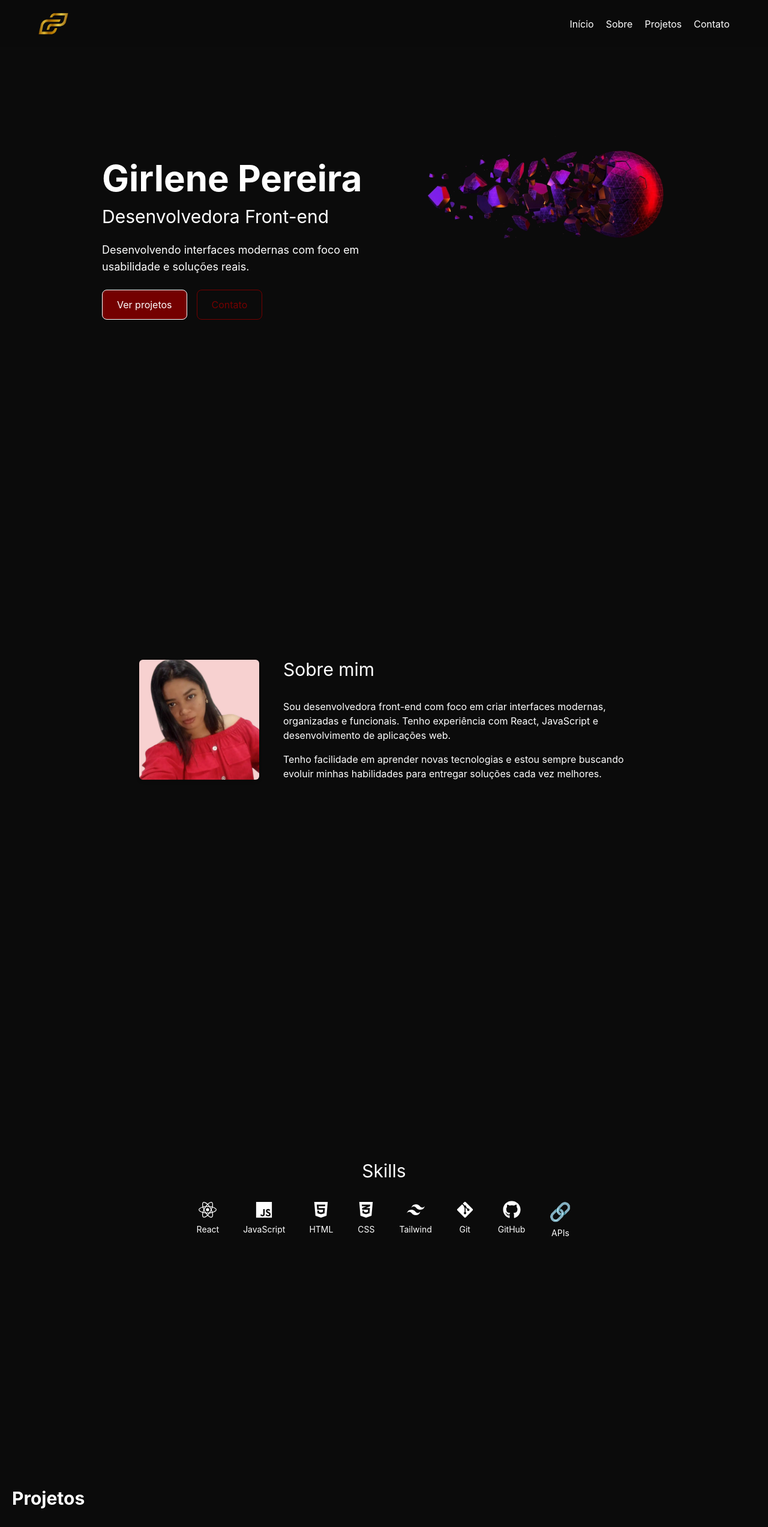
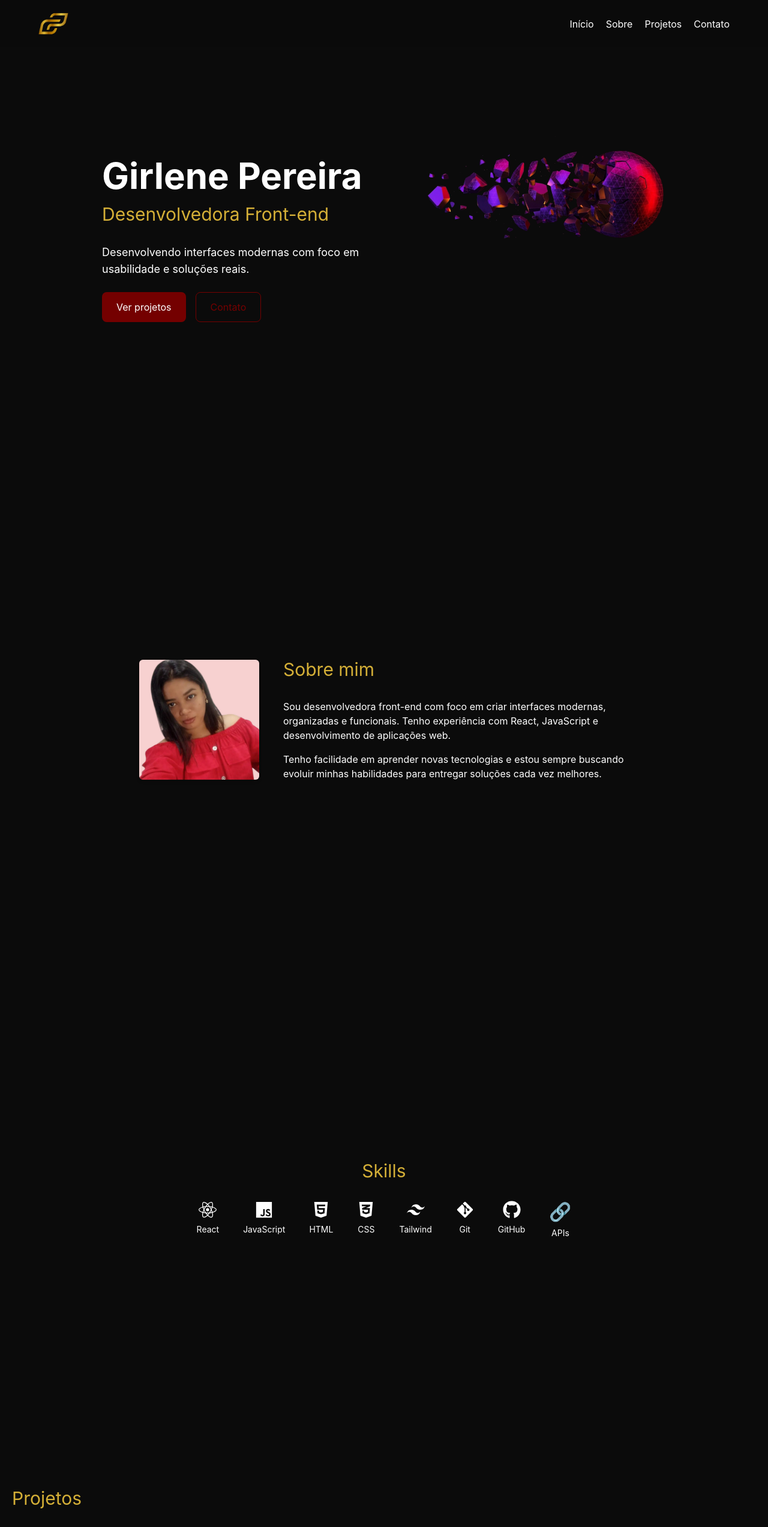
Before and after one commit to Girlene22/portfolio-girlene, a React (Vite) app: page / in a window 1280 px wide. Shown: the top 2546 px of the page at 60% size. Built offline with nearby package versions, Linux system fonts and the light colour scheme.

Commit message:
refatoração: correção do componente reutilizável Title

```diff
--- a/src/components/About.jsx
+++ b/src/components/About.jsx
@@ -1,5 +1,5 @@
 import foto from "../assets/foto-sobre.jpg";
-import Title from "./Title"; // Componente de título
+import Title from "./Title";
 
 function About() {
   return (
--- a/src/components/Contact.jsx
+++ b/src/components/Contact.jsx
@@ -1,5 +1,5 @@
 import { FaGithub, FaLinkedin, FaEnvelope } from "react-icons/fa";
-import Title from "./Title"; // Importando o componente Title
+import Title from "./Title";
 
 function Contact() {
   return (
--- a/src/components/Hero.jsx
+++ b/src/components/Hero.jsx
@@ -1,4 +1,5 @@
 import heroImg from "../assets/hero-sphere-red.png";
+import Title from "./Title";
 
 function Hero() {
   return (
@@ -9,9 +10,7 @@ function Hero() {
       {/* Texto principal */}
       <div className="hero-text max-w-xl text-center md:text-left">
         <h1 className="text-5xl md:text-6xl font-bold mb-4">Girlene Pereira</h1>
-        <h2 className="text-2xl md:text-3xl text-[--secondary] mb-6">
-          Desenvolvedora Front-end
-        </h2>
+        <Title>Desenvolvedora Front-end</Title>
 
         <p className="mb-6 text-lg">
           Desenvolvendo interfaces modernas com foco em usabilidade e soluções
--- a/src/components/Projects.jsx
+++ b/src/components/Projects.jsx
@@ -1,6 +1,7 @@
 import { useState } from "react";
 import ProjectDetail from "./ProjectDetail";
 import cardapioImg from "../assets/cardapio-olinda.png";
+import Title from "./Title";
 
 function Projects() {
   const [selectedProject, setSelectedProject] = useState(null);
@@ -45,7 +46,7 @@ function Projects() {
 
   return (
     <section id="projects" className="py-20 px-5">
-      <h2 className="text-3xl font-bold mb-10 text-[--secondary]">Projetos</h2>
+      <Title>Projetos</Title>
 
       {/* Grid de projetos */}
       <div className="grid grid-cols-1 sm:grid-cols-1 md:grid-cols-2 lg:grid-cols-4 gap-6">
--- a/src/components/Skills.jsx
+++ b/src/components/Skills.jsx
@@ -7,7 +7,7 @@ import {
   FaGithub,
 } from "react-icons/fa";
 import { SiTailwindcss } from "react-icons/si";
-import Title from "./Title"; // Importando seu componente de título
+import Title from "./Title";
 
 function Skills() {
   // lista de skills
--- a/src/components/Title.jsx
+++ b/src/components/Title.jsx
@@ -1,5 +1,7 @@
 function Title({ children }) {
-  return <h2 className="text-3xl mb-8 text-[--secondary]">{children}</h2>;
+  return (
+    <h2 className="text-3xl mb-8 text-[color:var(--secondary)]">{children}</h2>
+  );
 }
 
 export default Title;
--- a/src/index.css
+++ b/src/index.css
@@ -49,6 +49,7 @@ html {
 button:first-child {
   background-color: var(--primary);
   color: var(--text);
+  border: none;
 }
 
 button:last-child {
```
